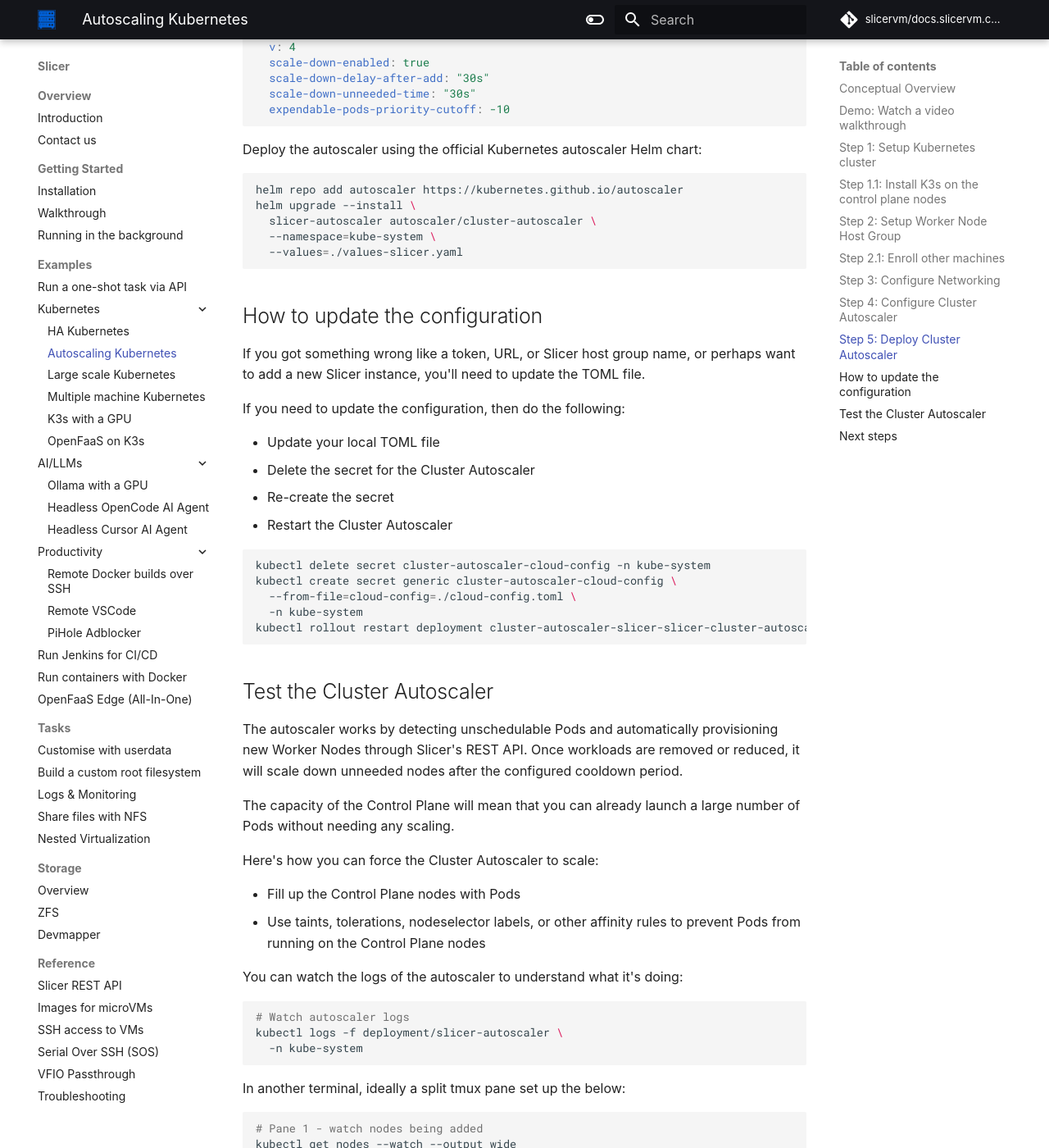
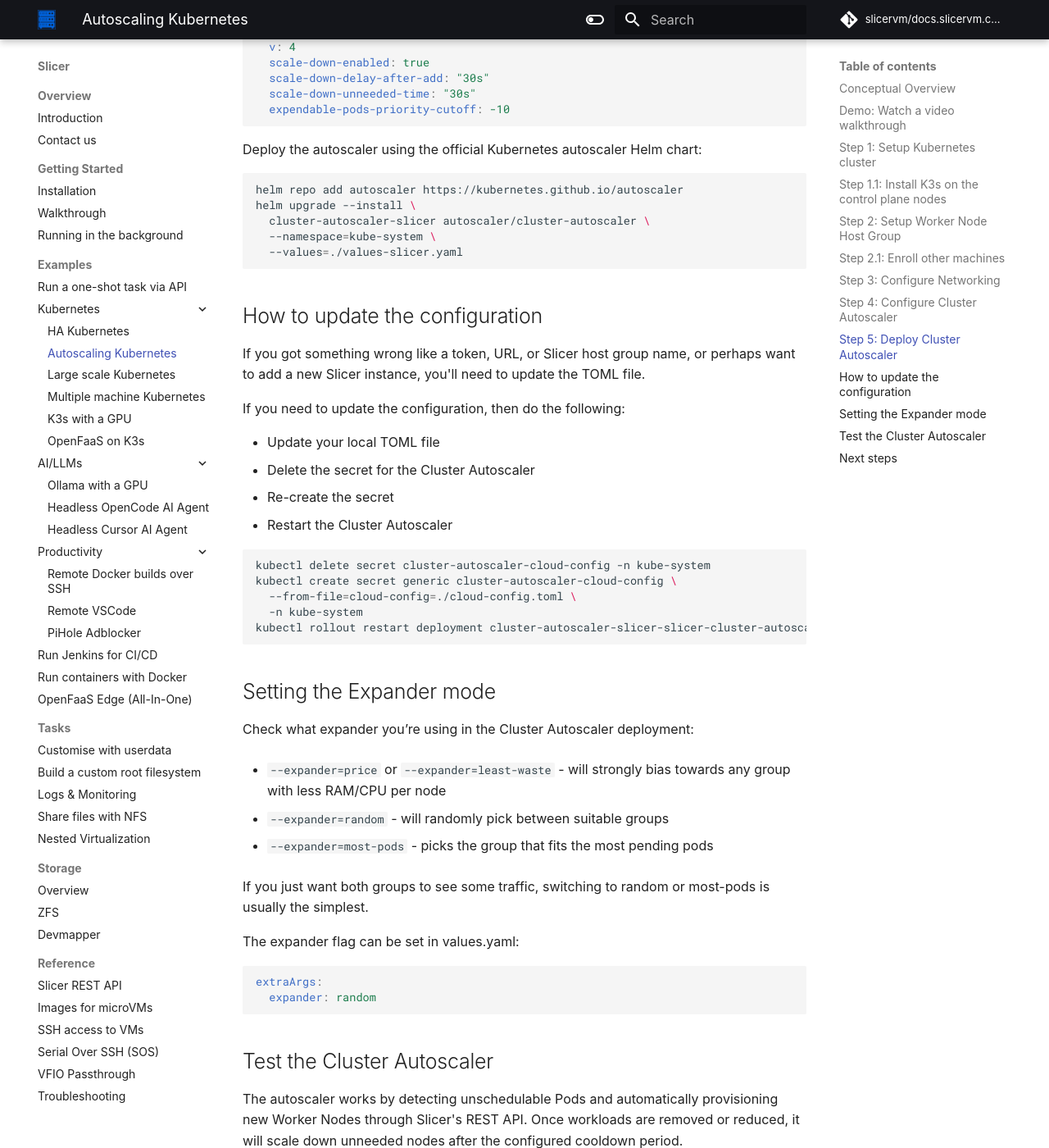
Before and after one commit to slicervm/docs.slicervm.com, an MkDocs documentation site: the page built from docs/examples/autoscaling-k3s.md, in a window 1280 px wide and 1400 px high, scrolled down 8257 px. Shown: the whole window at 82% size. Built offline with MkDocs 1.6.1 and Material for MkDocs 9.7.7, drawn with Linux system fonts in a browser that asks for light colours; some web fonts are replaced; comment, search, counter and statistics services are not loaded.

Commit message:
Show expander config
Signed-off-by: Alex Ellis (OpenFaaS Ltd) <alexellis2@gmail.com>

````diff
--- a/docs/examples/autoscaling-k3s.md
+++ b/docs/examples/autoscaling-k3s.md
@@ -330,7 +330,7 @@
 ```bash
 helm repo add autoscaler https://kubernetes.github.io/autoscaler
 helm upgrade --install \
-  slicer-autoscaler autoscaler/cluster-autoscaler \
+  cluster-autoscaler-slicer autoscaler/cluster-autoscaler \
   --namespace=kube-system \
   --values=./values-slicer.yaml
 ```
@@ -352,6 +352,25 @@
   --from-file=cloud-config=./cloud-config.toml \
   -n kube-system
 kubectl rollout restart deployment cluster-autoscaler-slicer-slicer-cluster-autoscaler -n kube-system
+```
+
+## Setting the Expander mode
+
+Check what expander you’re using in the Cluster Autoscaler deployment:
+
+* `--expander=price` or `--expander=least-waste` - will strongly bias towards any group with less RAM/CPU per node
+
+* `--expander=random` - will randomly pick between suitable groups
+
+* `--expander=most-pods` - picks the group that fits the most pending pods
+
+If you just want both groups to see some traffic, switching to random or most-pods is usually the simplest.
+
+The expander flag can be set in values.yaml:
+
+```yaml
+extraArgs:
+  expander: random
 ```
 
 ## Test the Cluster Autoscaler
````
